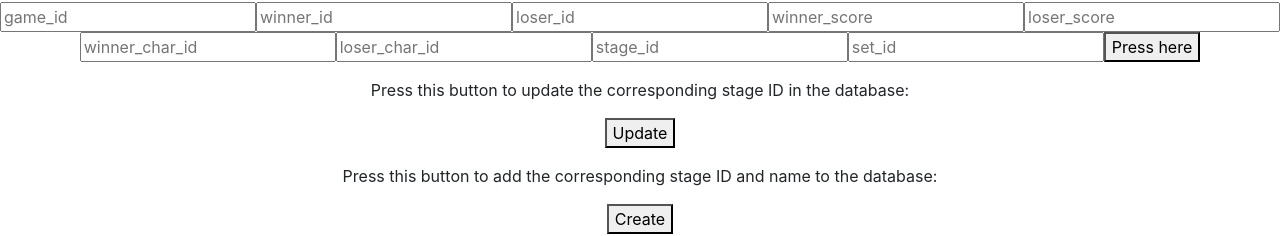
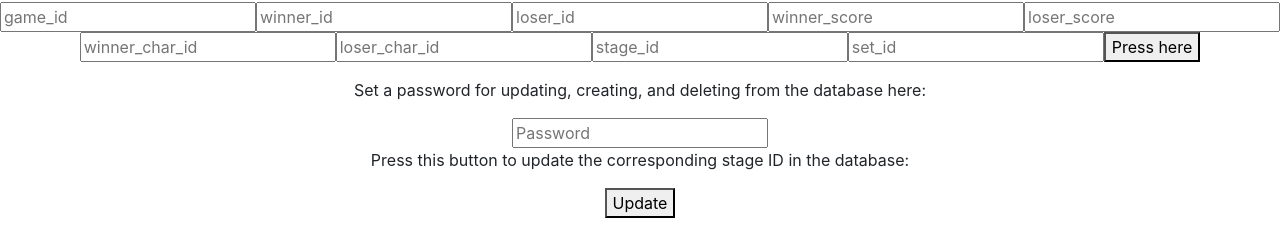
Before and after one commit to JoshSanch/cs411proj, a React (Create React App) app in the folder frontend/smashstats/: page /Games in a window 1280 px wide. Shown: the part 214-450 px from the top of the page. Built offline with nearby package versions, Linux system fonts and the light colour scheme.

Commit message:
Added password boxes (not connected to api yet)

```diff
--- a/frontend/smashstats/src/CharacterDataScreen.js
+++ b/frontend/smashstats/src/CharacterDataScreen.js
@@ -157,6 +157,8 @@ class CharacterDataScreen extends React.Component {
     document.getElementById("p10").innerHTML = "Search pressed!";
     this.setEmptyToNull();
 
+    console.log(document.getElementById("pwbox").value);
+
     const requestOptions = {
         method: 'POST',
         headers: { 'Content-Type': 'application/json' },
@@ -254,6 +256,16 @@ class CharacterDataScreen extends React.Component {
           <p id="p1"></p>
           <p id="p2"></p>
         </div>
+        <div>
+          <p>Set a password for updating, creating, and deleting from the database here:</p>
+          <form>
+            <input
+              type="password"
+              placeholder="Password"
+              id="pwbox"
+            />
+          </form>
+        </div>
         <div id="updateDIV">
           <p id="p3">Press this button to update the corresponding stage ID in the database:</p>
           <button onClick={this.updateChangeHandler}>Update</button>
--- a/frontend/smashstats/src/GameDataScreen.js
+++ b/frontend/smashstats/src/GameDataScreen.js
@@ -434,6 +434,16 @@ class GameDataScreen extends React.Component {
           <p id="pp6"></p>
           <p id="pp7"></p>
         </div>
+        <div>
+          <p>Set a password for updating, creating, and deleting from the database here:</p>
+          <form>
+            <input
+              type="password"
+              placeholder="Password"
+              id="pwbox"
+            />
+          </form>
+        </div>
         <div id="updateDIV">
           <p id="p3">Press this button to update the corresponding stage ID in the database:</p>
           <button onClick={this.updateChangeHandler}>Update</button>
--- a/frontend/smashstats/src/PlayerDataScreen.js
+++ b/frontend/smashstats/src/PlayerDataScreen.js
@@ -243,6 +243,16 @@ class PlayerDataScreen extends React.Component {
           <p id="p1"></p>
           <p id="p2"></p>
         </div>
+        <div>
+          <p>Set a password for updating, creating, and deleting from the database here:</p>
+          <form>
+            <input
+              type="password"
+              placeholder="Password"
+              id="pwbox"
+            />
+          </form>
+        </div>
         <div id="updateDIV">
           <p id="p3">Press this button to update the corresponding stage ID in the database:</p>
           <button onClick={this.updateChangeHandler}>Update</button>
--- a/frontend/smashstats/src/SetDataScreen.js
+++ b/frontend/smashstats/src/SetDataScreen.js
@@ -268,6 +268,16 @@ class PlayerDataScreen extends React.Component {
           <p id="p2"></p>
           <p id="pp2"></p>
         </div>
+        <div>
+          <p>Set a password for updating, creating, and deleting from the database here:</p>
+          <form>
+            <input
+              type="password"
+              placeholder="Password"
+              id="pwbox"
+            />
+          </form>
+        </div>
         <div id="updateDIV">
           <p id="p3">Press this button to update the corresponding stage ID in the database:</p>
           <button onClick={this.updateChangeHandler}>Update</button>
--- a/frontend/smashstats/src/StageDataScreen.js
+++ b/frontend/smashstats/src/StageDataScreen.js
@@ -241,6 +241,16 @@ class StageDataScreen extends React.Component {
           <p id="p1"></p>
           <p id="p2"></p>
         </div>
+        <div>
+          <p>Set a password for updating, creating, and deleting from the database here:</p>
+          <form>
+            <input
+              type="password"
+              placeholder="Password"
+              id="pwbox"
+            />
+          </form>
+        </div>
         <div id="updateDIV">
           <p id="p3">Press this button to update the corresponding stage ID in the database:</p>
           <button onClick={this.updateChangeHandler}>Update</button>
```
